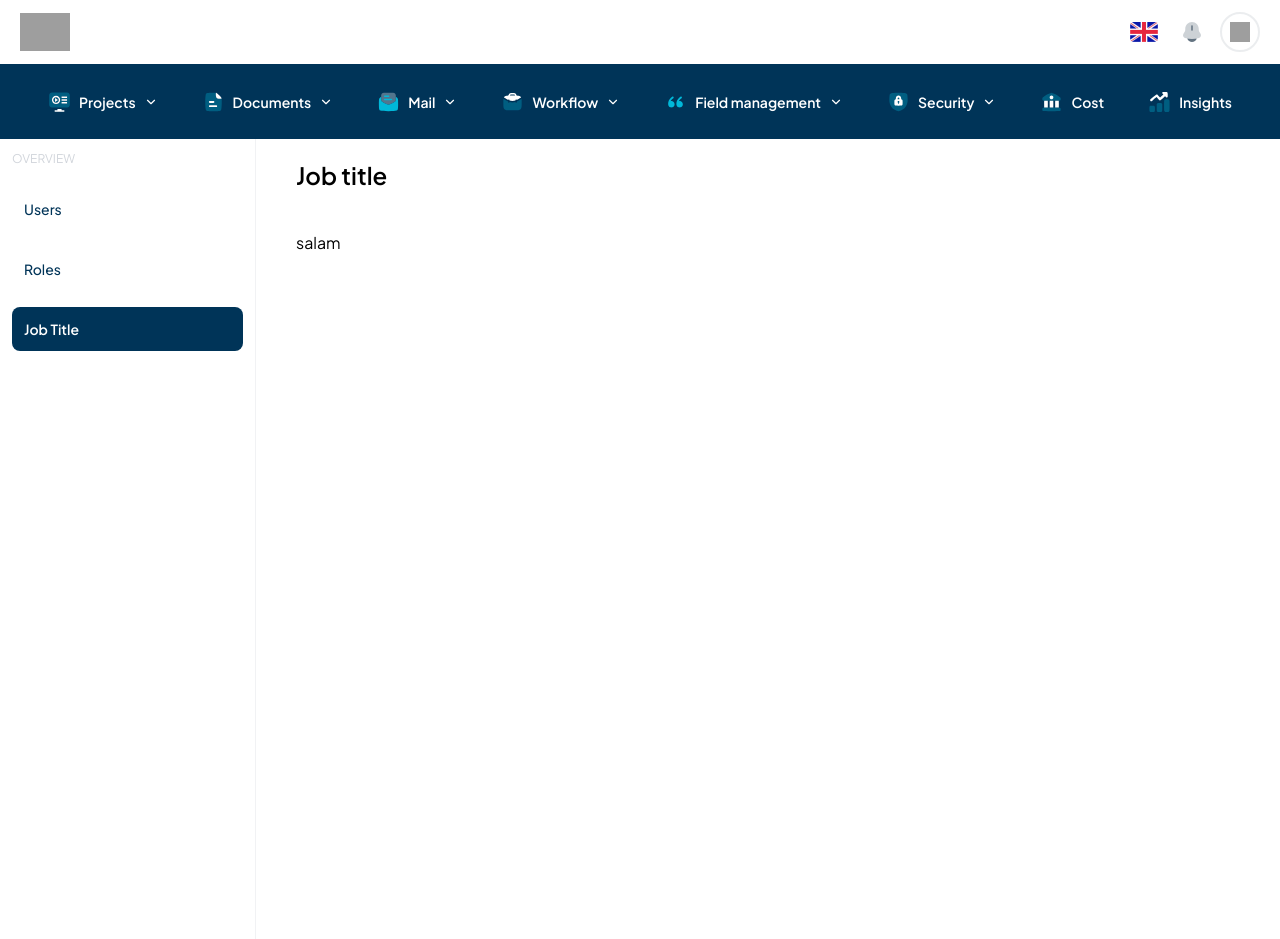
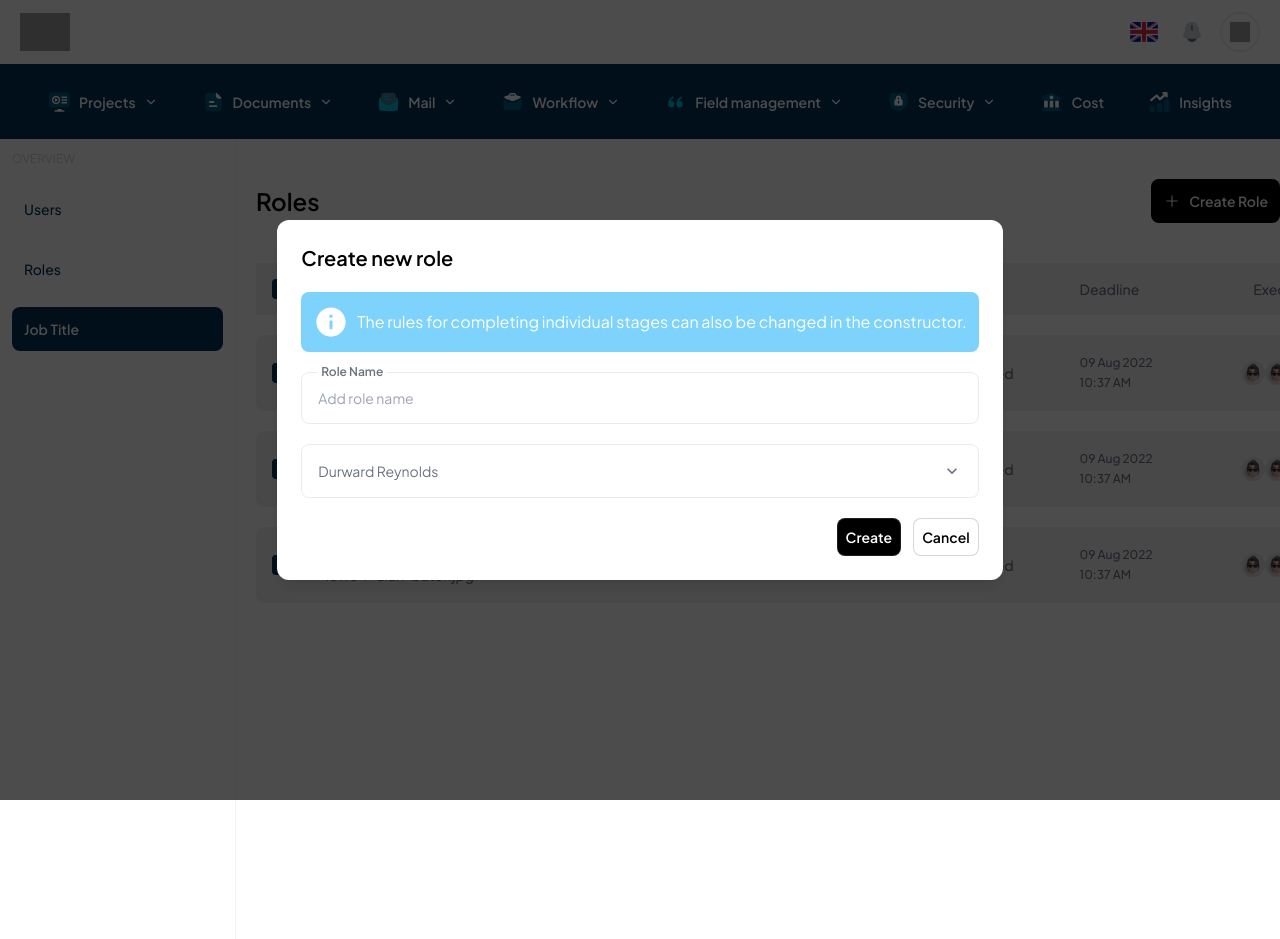
Before and after one commit to BCPAZ/crm-app, a React (Vite) app: page /job-title in a window 1280 px wide. Built offline with nearby package versions, Linux system fonts and the light colour scheme; grey boxes are pictures that could not be loaded.

Commit message:
feat : Create new role modal created

```diff
--- /dev/null
+++ b/src/components/App/Security/CreateRoleModal.jsx
@@ -0,0 +1,22 @@
+import Alert from "@/components/common/Alert"
+import Input from "@/components/common/Input"
+import Select from "@/components/common/Select"
+
+const CreateRoleModal = () => {
+  return (
+    <div className="w-full h-screen bg-black/70 flex items-center justify-center z-20 fixed top-0 left-0 right-0 bottom-0">
+      <div className="bg-white p-6 rounded-xl shadow-lg flex flex-col gap-5">
+        <h1 className="text-xl font-semibold">Create new role</h1>
+        <Alert />
+        <Input label="Role Name" type="text" placeholder="Add role name"/>
+        <Select column/>
+        <div className="flex justify-end gap-3">
+          <button className="text-sm p-2 border border-grey/20 rounded-lg font-semibold bg-black text-white">Create </button>
+          <button className="text-sm p-2 border border-grey/40 rounded-lg font-semibold bg-white">Cancel</button>
+        </div>
+      </div>
+    </div>
+  )
+}
+
+export default CreateRoleModal
--- a/src/layouts/PageLayouts/SecurityLayout.jsx
+++ b/src/layouts/PageLayouts/SecurityLayout.jsx
@@ -15,7 +15,7 @@ const SecurityLayout = () => {
             <Sidebar links={securityLinks} />
           </div>
         )}
-        <main className={`h-full ${hideSidebar ? 'w-full' : 'lg:w-[75%] w-full'}`}>
+        <main className={`h-full ${hideSidebar ? 'w-full' : 'lg:w-[80%] w-full'}`}>
           <Outlet />
         </main>
       </div>
--- a/src/views/App/Security/JobTitle.jsx
+++ b/src/views/App/Security/JobTitle.jsx
@@ -1,13 +1,24 @@
+import { IoAddSharp } from "react-icons/io5";
+import FileTable from "@/components/common/FileTable";
+import CreateRoleModal from "@/components/App/Security/CreateRoleModal";
 const JobTitle = () => {
   return (
-    <section className="w-full h-full py-5">
-        <div className="siteContainer">
-        <h1 className="text-2xl font-semibold">Job title</h1>
-          <div className="mt-10 w-full">
-            salam
-          </div>
+    <section className="w-full h-full relative">
+      <div className="py-10">
+        <div className="flex justify-between items-center gap-2">
+        <h1 className="text-2xl font-semibold">Roles</h1>
+        <button className="bg-black p-3 font-semibold text-white rounded-lg text-sm flex items-center gap-2">
+          <IoAddSharp size={18} />
+          Create Role
+        </button>
         </div>
-      </section>
+        <div className="mt-10">
+          <FileTable />
+        </div>
+
+      </div>
+      <CreateRoleModal />
+    </section>
   )
 }
 
```
